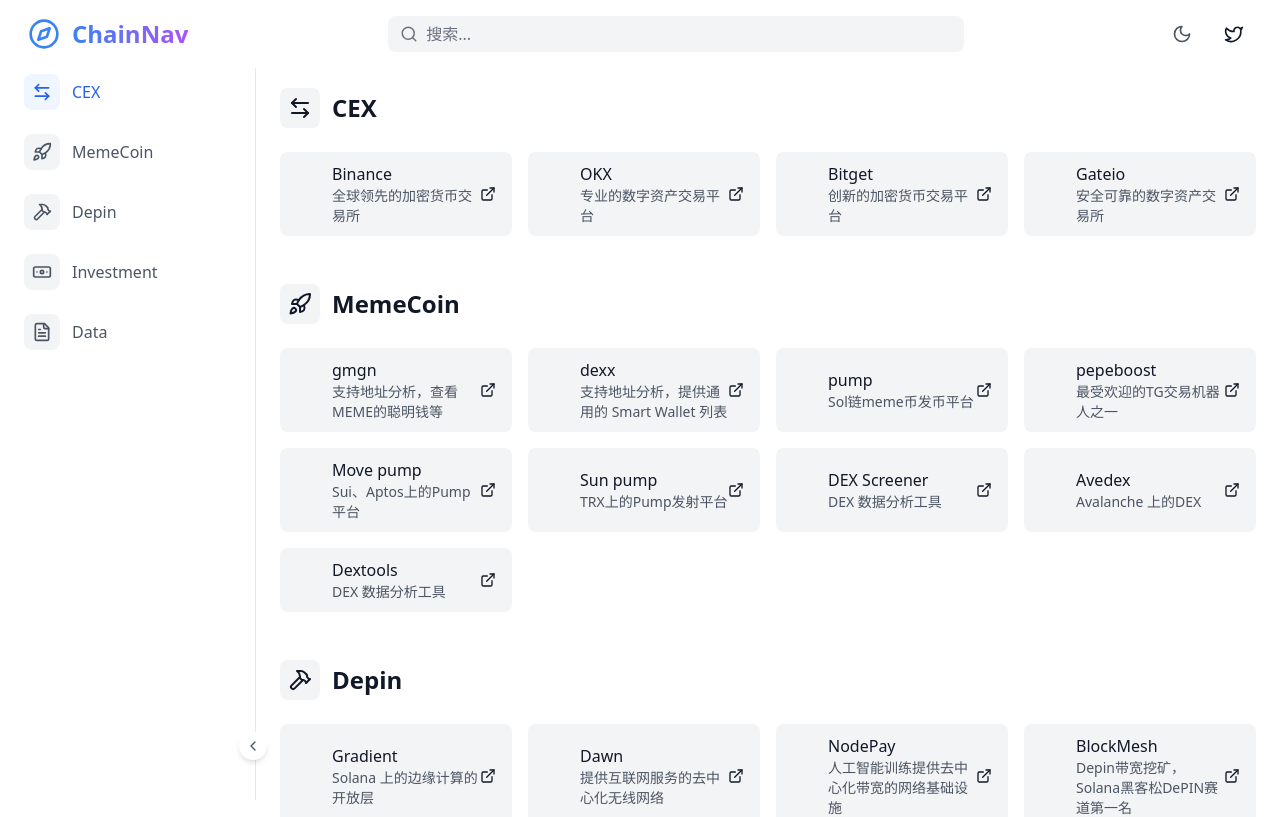
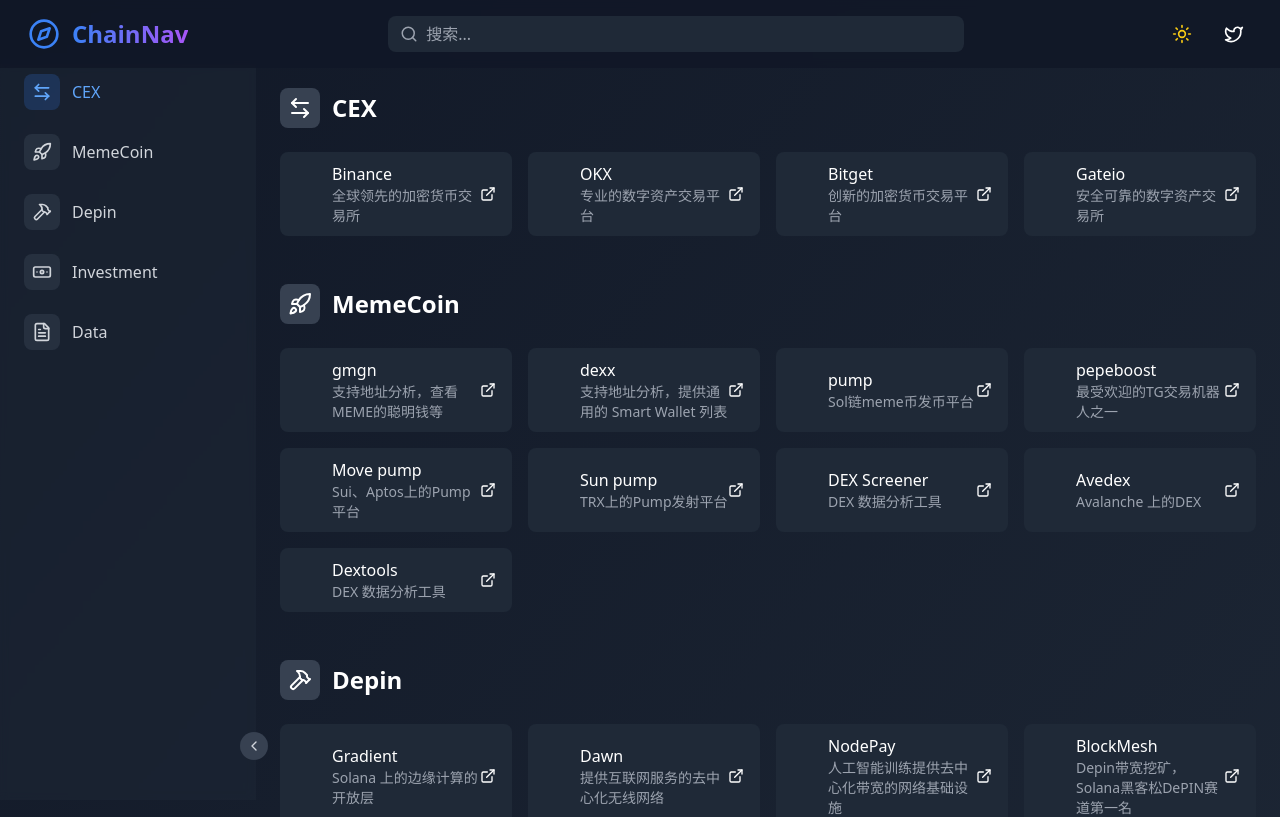
Before and after one commit to hellothread/chainnav, a React (Vite) app: page / in a window 1280 px wide. Shown: the top 817 px of the page. Built offline with nearby package versions, Linux system fonts and the light colour scheme; the HTML template or start-up script is replaced by a standard one.

Commit message:
搜索优化，移动端适配

```diff
--- a/src/App.jsx
+++ b/src/App.jsx
@@ -4,7 +4,7 @@
 import Footer from './components/Footer';
 
 function App() {
-  const [isDark, setIsDark] = useState(false);
+  const [isDark, setIsDark] = useState(true);
   const [activeSection, setActiveSection] = useState("cex");
 
   // 检测是否为移动设备
--- a/src/components/Header.jsx
+++ b/src/components/Header.jsx
@@ -169,7 +169,7 @@
         }`}>
           <div className="flex flex-col h-screen">
             {/* 顶部搜索栏 */}
-            <div className={`flex-shrink-0 p-4 border-b ${
+            <div className={`flex-shrink-0 px-4 py-2 border-b ${
               isDark ? 'border-gray-800' : 'border-gray-200'
             }`}>
               <div className="flex items-center gap-3">
--- a/src/components/MainContent.jsx
+++ b/src/components/MainContent.jsx
@@ -33,7 +33,7 @@
       <main className={`flex-1 p-6 transition-all duration-200 ${
         isDeviceMobile ? '' : (isSidebarOpen ? 'ml-64' : 'ml-16')
       }`}>
-        <MainContainer  isDark={isDark} />
+        <MainContainer isDark={isDark} />
       </main>
     </div>
   );
--- a/src/components/Sidebar.jsx
+++ b/src/components/Sidebar.jsx
@@ -26,7 +26,7 @@
       <nav className="pl-2 relative h-full">
         <button
           onClick={() => setIsOpen(!isOpen)}
-          className={`absolute -right-3 bottom-10 p-1.5 rounded-full transition-colors duration-200 ${
+          className={`absolute -right-3 bottom-10 p-1.5 rounded-full transition-colors duration-200 md:block hidden ${
             isDark
               ? 'bg-gray-700 hover:bg-gray-600 text-gray-300'
               : 'bg-white hover:bg-gray-100 text-gray-600 shadow-md'
```
